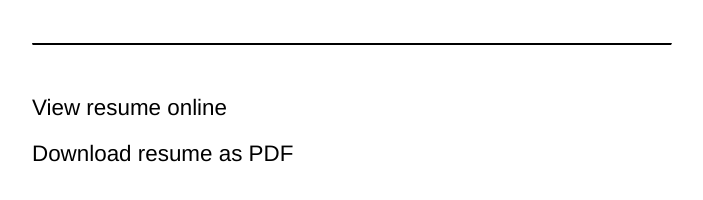
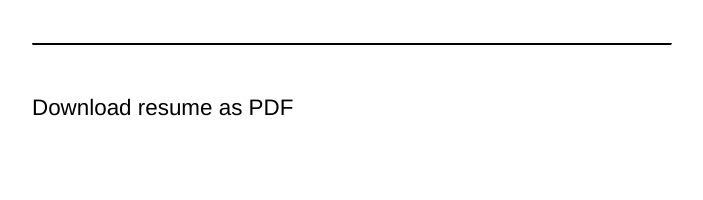
Before and after one commit to laurelobrien/konagoonda, a plain HTML site: page resume.html in a window 1280 px wide. Shown: the part 244-444 px from the top of the page, without its empty margins (288-991 px from the left). Drawn offline with Linux system fonts and the light colour scheme.

Commit message:
add downloadable resume

```diff
--- a/resume.html
+++ b/resume.html
@@ -27,8 +27,7 @@
 
   <hr>
 
-  <h3><a href="">View resume online</a></h3>
-  <h3><a href="assets/RobertSiuda_Resume.pdf">Download resume as PDF</a></h3>
+  <h3><a href="downloads/Film Resume Robert Siuda.pdf">Download resume as PDF</a></h3>
 
 </div>
 
```
Also changed, not shown: 1 other file.
